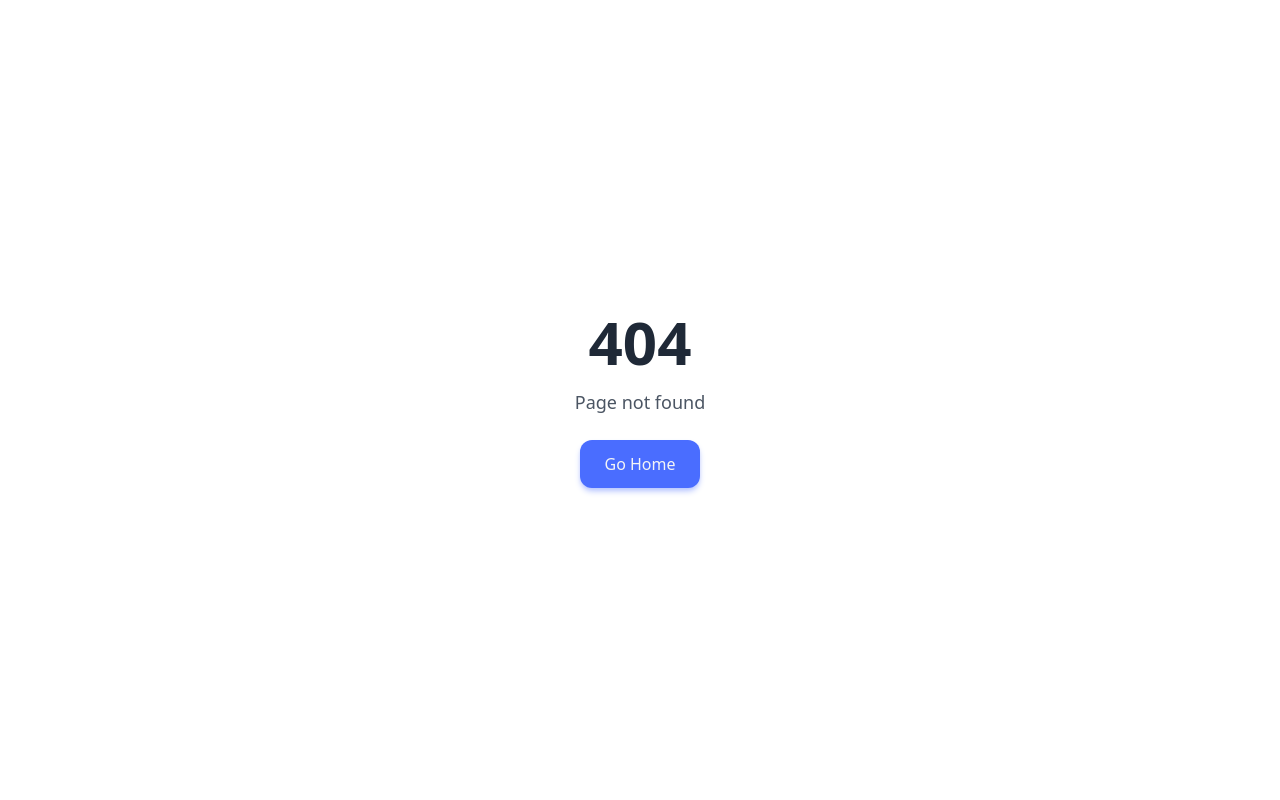
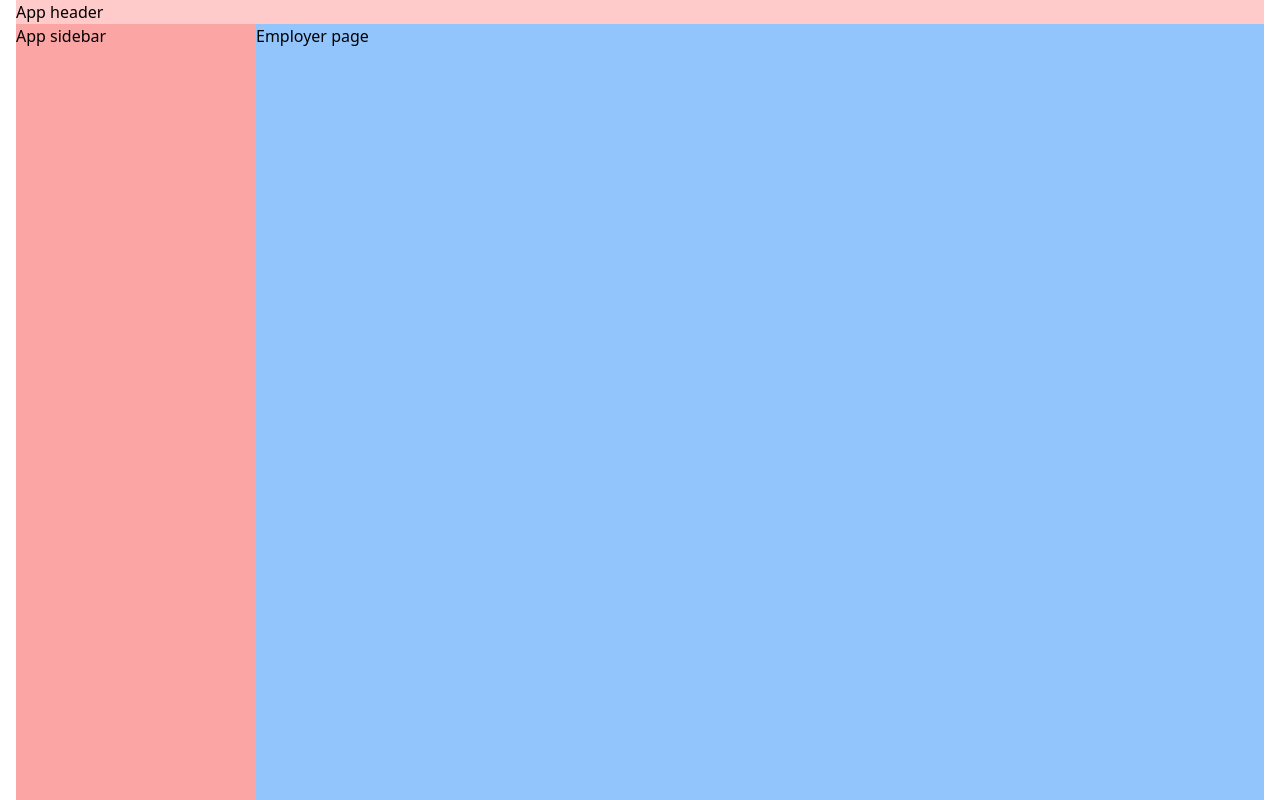
Before and after one commit to ArianMakiabadi/JobHop, a React (Vite) app: page /employer in a window 1280 px wide. Before the commit this address had no page. Built offline with nearby package versions, Linux system fonts and the light colour scheme.

Commit message:
layout added

```diff
--- a/src/App.jsx
+++ b/src/App.jsx
@@ -5,6 +5,8 @@ import { Toaster } from "react-hot-toast";
 import CompleteProfile from "./pages/CompleteProfile";
 import NotFound from "./pages/NotFound";
 import Home from "./pages/Home";
+import AppLayout from "./UI/AppLayout";
+import Employer from "./UI/Employer";
 
 const queryClient = new QueryClient();
 
@@ -16,6 +18,9 @@ function App() {
         <Routes>
           <Route path="/auth" element={<Auth />}></Route>
           <Route path="/complete-profile" element={<CompleteProfile />}></Route>
+          <Route element={<AppLayout />}>
+            <Route path="/employer" element={<Employer />} />
+          </Route>
           <Route path="/" element={<Home />}></Route>
           <Route path="/*" element={<NotFound />}></Route>
         </Routes>
--- /dev/null
+++ b/src/UI/AppLayout.jsx
@@ -0,0 +1,15 @@
+import { Outlet } from "react-router-dom";
+
+function AppLayout() {
+  return (
+    <div className="grid h-screen grid-rows-[auto_1fr] grid-cols-[15rem_1fr]">
+      <div className="bg-red-200 col-span-2">App header</div>
+      <div className="bg-red-300">App sidebar</div>
+      <div className="bg-blue-300">
+        <Outlet />
+      </div>
+    </div>
+  );
+}
+
+export default AppLayout;
--- /dev/null
+++ b/src/UI/Employer.jsx
@@ -0,0 +1,5 @@
+function Employer() {
+  return <div>Employer page</div>;
+}
+
+export default Employer;
```
